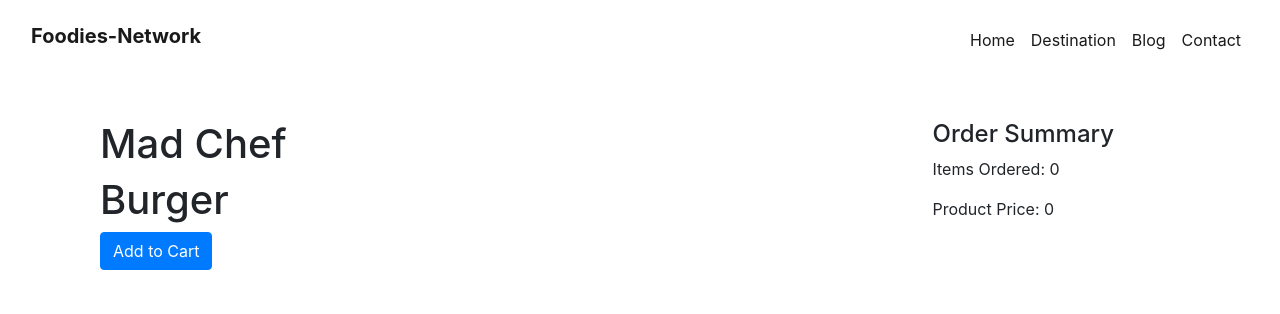
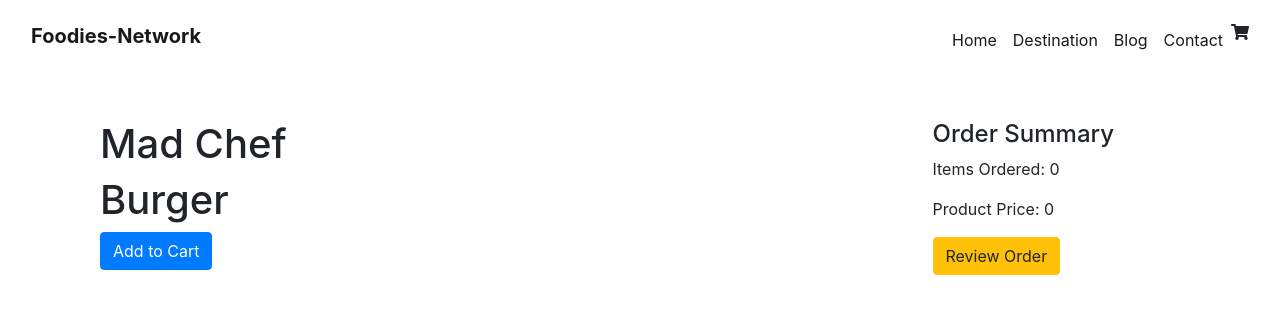
Before and after one commit to rayhan999/foodies-network, a React (Create React App) app: page /restaurant/1 in a window 1280 px wide. Shown: the top 314 px of the page. Built offline with nearby package versions, Linux system fonts and the light colour scheme.

Commit message:
Add to cart Done

```diff
--- a/src/App.js
+++ b/src/App.js
@@ -11,11 +11,15 @@ import { createContext, useState } from 'react';
 import RestaurantList from './components/Homepage/RestaurantList/RestaurantList';
 import Header from './components/Header/Header';
 import RestaurantDetails from './components/Restaurant/RestaurantDetails/RestaurantDetails';
+import ReviewItems from './components/Review/ReviewItems/ReviewItems';
 
+export const UserContext = createContext();
 
 function App() {
+  const [cart, setCart] = useState([]);
+  const [cartOpen, setCartOpen] = useState(false);
   return (
-    < div className="" >
+    <UserContext.Provider value={{ value1: [cart, setCart], value2: [cartOpen, setCartOpen] }}>
       <Router>
         <Header></Header>
         <Switch>
@@ -25,6 +29,9 @@ function App() {
           </Route>
           <Route path="/home">
             <RestaurantList></RestaurantList>
+          </Route>
+          <Route path="/review">
+            <ReviewItems></ReviewItems>
           </Route>
           <Route path="/restaurant/:id">
             <RestaurantDetails></RestaurantDetails>
@@ -47,7 +54,7 @@ function App() {
         </Switch>
 
       </Router>
-    </div >
+    </UserContext.Provider>
   );
 }
 
--- a/src/components/Header/Header.js
+++ b/src/components/Header/Header.js
@@ -2,11 +2,15 @@ import React, { useContext } from 'react';
 import { Link } from 'react-router-dom';
 import { FontAwesomeIcon } from '@fortawesome/react-fontawesome'
 import { faShoppingCart } from "@fortawesome/free-solid-svg-icons";
+import { UserContext } from '../../App';
 // import './Header.css';
 
 const Header = () => {
     // const [loggedInUser, setLoggedInUser] = useContext(UserContext);
     //console.log('Header', loggedInUser);
+    const { value1, value2 } = useContext(UserContext)
+
+    const [cartOpen, setCartOpen] = value2;
     return (
         <div>
             <nav className="navbar navbar-expand-lg navbar-light mb-5 pt-3">
@@ -39,9 +43,9 @@ const Header = () => {
                                     <Link class="nav-link active " style={{ color: 'white' }} to="/login">Login</Link>
                                 </li>
                             } */}
-                            {/* <li className="nav-item">
-                                <FontAwesomeIcon icon={faShoppingCart}></FontAwesomeIcon>
-                            </li> */}
+                            <li className="nav-item">
+                                <FontAwesomeIcon icon={faShoppingCart} onClick={() => setCartOpen(!cartOpen)}></FontAwesomeIcon>
+                            </li>
                         </ul>
 
                     </div>
--- a/src/components/Homepage/Cart/Cart.js
+++ b/src/components/Homepage/Cart/Cart.js
@@ -1,28 +1,35 @@
 import React from 'react';
+import { useContext } from 'react';
+import { Link } from 'react-router-dom';
+import { UserContext } from '../../../App';
 
 const Cart = (props) => {
-    console.log(props.cart);
 
     const cart = props.cart;
+    // console.log(cart);
+    const { value1, value2 } = useContext(UserContext)
+
+    const [cartOpen, setCartOpen] = value2;
     let total = 0;
-    if (cart.length !== 0) {
-        for (let i = 0; i < cart.length; i++) {
-            const product = cart[i];
-            console.log(product.price, product.quantity)
-            total = total + product.price * product.quantity || 1;
-        }
-    } else {
+    for (let i = 0; i < cart.length; i++) {
+        const product = cart[i];
+        // console.log(product.price, product.quantity)
+        total = total + product.price * product.quantity || 1;
+    }
 
-    }
     const formatNumber = num => {
         const precision = num.toFixed(2);
         return Number(precision);
     }
     return (
+
         <div>
             <h4>Order Summary</h4>
             <p>Items Ordered: {cart.length}</p>
             <p>Product Price: {formatNumber(total)}</p>
+            <Link to="/review">
+                <button className="btn btn-warning">Review Order</button>
+            </Link>
         </div>
     );
 };
--- a/src/components/Homepage/RestaurantList/RestaurantList.js
+++ b/src/components/Homepage/RestaurantList/RestaurantList.js
@@ -5,25 +5,30 @@ import Restaurant from '../Restaurant/Restaurant';
 import fakeData from '../../../Fakedata/RestaurantList.json';
 import Cart from '../Cart/Cart';
 import { getDatabaseCart } from '../../../utilities/databaseManager';
+import { useContext } from 'react';
+import { UserContext } from '../../../App';
 
 const RestaurantList = () => {
     const [Restaurants, setRestaurants] = useState([]);
-    const [cart, setCart] = useState([]);
+    const { value1, value2 } = useContext(UserContext)
+    const [cart, setCart] = value1;
+    const [cartOpen, setCartOpen] = value2;
+    console.log(cartOpen);
     useEffect(() => {
         setRestaurants(fakeData);
     }, [])
 
-    useEffect(() => {
-        const savedCart = getDatabaseCart();
-        const itemId = Object.keys(savedCart);
-        console.log(itemId);
-        const previousCart = itemId.map(existingId => {
-            const item = fakeData.find(i => i.id === existingId);
-            // item.quantity = savedCart[existingId];
-            return item;
-        })
-        setCart(previousCart);
-    }, [])
+    // useEffect(() => {
+    //     const savedCart = getDatabaseCart();
+    //     const itemId = Object.keys(savedCart);
+    //     console.log(itemId);
+    //     const previousCart = itemId.map(existingId => {
+    //         const item = fakeData.find(i => i.id === existingId);
+    //         // item.quantity = savedCart[existingId];
+    //         return item;
+    //     })
+    //     setCart(previousCart);
+    // }, [])
 
     return (
         <div className="container d-flex">
@@ -37,9 +42,13 @@ const RestaurantList = () => {
                         }
                     </div>
                 </div>
-                <div className="col-md-3">
-                    <Cart cart={cart}></Cart>
-                </div>
+                {
+                    cartOpen &&
+                    <div className="col-md-3">
+                        <Cart cart={cart}></Cart>
+                    </div>
+                }
+
             </div>
         </div>
     );
--- a/src/components/Restaurant/RestaurantDetails/RestaurantDetails.js
+++ b/src/components/Restaurant/RestaurantDetails/RestaurantDetails.js
@@ -1,7 +1,9 @@
 import React from 'react';
+import { useContext } from 'react';
 import { useEffect } from 'react';
 import { useState } from 'react';
 import { useParams } from 'react-router';
+import { UserContext } from '../../../App';
 
 import fakeData from '../../../Fakedata/RestaurantList.json';
 import { addToDatabaseCart, getDatabaseCart } from '../../../utilities/databaseManager';
@@ -11,22 +13,26 @@ import FoodItem from '../FoodItem/FoodItem';
 const RestaurantDetails = () => {
     const { id } = useParams();
     const [Restaurants, setRestaurants] = useState(fakeData);
-    useEffect(() => {
-        const savedCart = getDatabaseCart();
-        const itemId = Object.keys(savedCart);
-        console.log(itemId);
-        const previousCart = itemId.map(existingId => {
-            const item = fakeData.find(i => i.id === existingId);
-            // item.quantity = savedCart[existingId];
-            return item;
-        })
-        setCart(previousCart);
-    }, [])
+
+    const { value1, value2 } = useContext(UserContext)
+    const [cart, setCart] = value1;
+    const [cartOpen, setCartOpen] = value2;
+    // useEffect(() => {
+    //     const savedCart = getDatabaseCart();
+    //     const itemId = Object.keys(savedCart);
+    //     console.log(itemId);
+    //     const previousCart = itemId.map(existingId => {
+    //         const item = fakeData.find(i => i.id === existingId);
+    //         // item.quantity = savedCart[existingId];
+    //         return item;
+    //     })
+    //     setCart(previousCart);
+    // }, [])
     // console.log(fakeData)
     const myRestaurant = Restaurants.find(restaurant => restaurant.restaurantId == id);
     // console.log(myRestaurant.restaurantName);
     const [products, setProducts] = useState([]);
-    const [cart, setCart] = useState([]);
+
     const [search, setSearch] = useState('');
 
     const handleAddProduct = (item) => {
@@ -45,7 +51,7 @@ const RestaurantDetails = () => {
             newCart = [...cart, item];
         }
         setCart(newCart);
-        addToDatabaseCart(item.id, count);
+        // addToDatabaseCart(item.id, count);
     }
     return (
         <div className="container d-flex">
--- /dev/null
+++ b/src/components/Review/Itemcard/Itemcard.js
@@ -0,0 +1,13 @@
+import React from 'react';
+
+const Itemcard = (props) => {
+    const { name, image, price, id } = props.item;
+    return (
+        <div>
+            <h1>{name}</h1>
+            <button className="btn btn-primary" onClick={() => props.removeProduct(id)}>Remove</button>
+        </div>
+    );
+};
+
+export default Itemcard;
--- /dev/null
+++ b/src/components/Review/ReviewItems/ReviewItems.js
@@ -0,0 +1,26 @@
+import React from 'react';
+import { useContext } from 'react';
+import { UserContext } from '../../../App';
+import Itemcard from '../Itemcard/Itemcard';
+
+const ReviewItems = () => {
+    const removeProduct = (productKey) => {
+        const newCart = cart.filter(pd => pd.id !== productKey);
+        setCart(newCart);
+        // removeFromDatabaseCart(productKey);
+    }
+    const { value1, value2 } = useContext(UserContext)
+    const [cart, setCart] = value1;
+    const [cartOpen, setCartOpen] = value2;
+    console.log(cart);
+    return (
+        <div>
+            <h1>Review</h1>
+            {
+                cart.map(item => <Itemcard item={item} removeProduct={removeProduct}></Itemcard>)
+            }
+        </div>
+    );
+};
+
+export default ReviewItems;
--- a/src/utilities/databaseManager.js
+++ b/src/utilities/databaseManager.js
@@ -12,7 +12,7 @@ const getUser = () => {
 
 const getDataKey = () => {
   const userId = getUser();
-    return `emaJohn/carts/${userId}`
+  return `foodies/carts/${userId}`
 }
 
 // push to local storage: a temporary place for database
```
Lines whose indentation alone changed are shown as unchanged.
